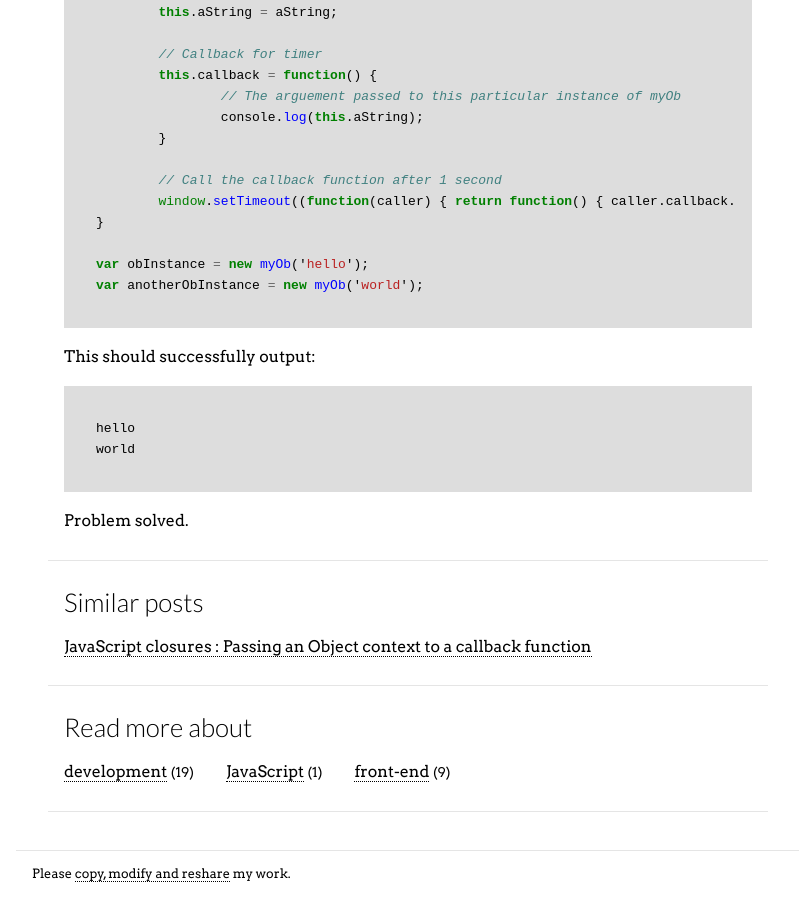
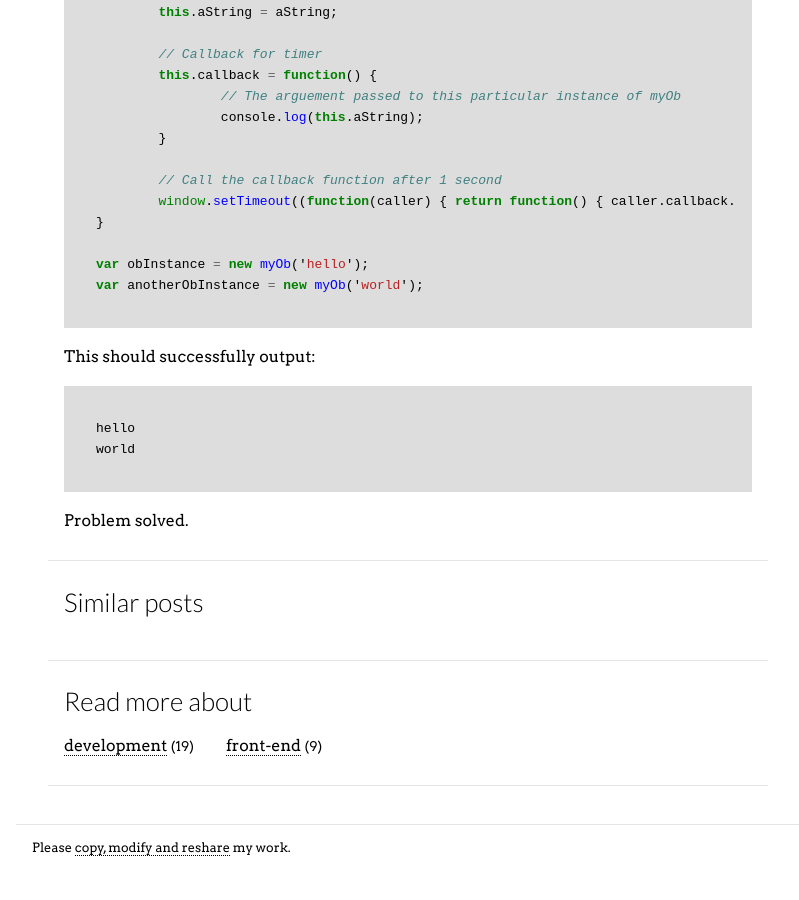
Before and after one commit to nottrobin/robinwinslow.uk, a Jekyll site: the page built from _posts/2012-03-13-javascript-closures-passing-an-object-context-to-a-callback-function.md, in a window 1280 px wide and 900 px high, scrolled down 1657 px. Shown: the whole window, without its empty margins (232-1031 px from the left). Built offline with Jekyll 4.4.1, drawn with Linux system fonts in a browser that asks for light colours; Markdown is read by kramdown in place of the engine named in the settings; a script that is not in the unit is left out; comment, search, counter and statistics services are not loaded; after the commit the page ends 2531 px from its top, so only the background shows below that.

Commit message:
Remove own page from similar links, and remove tags of only one item from "read more about" list.

```diff
--- a/_layouts/post.html
+++ b/_layouts/post.html
@@ -19,7 +19,7 @@ layout: default
         <ul>
     {% for tag in site.tags %}{% if tag[0] == page.tags[0] %}
         {% for post in tag[1] %}
-            {% if forloop.index < 4 %}
+            {% if forloop.index < 4  and post.title != page.title %}
             <li><a href="{{ post.url }}">{{ post.title }}</a></li>
             {% endif %}
         {% endfor %}
@@ -36,7 +36,7 @@ layout: default
     <nav>
         <ul>
     {% for tag in site.tags %}
-        {% if page.tags contains tag[0] %}
+        {% if page.tags contains tag[0] and tag[1].size > 1 %}
             <li><a href="/postsbytag.html#{{ tag[0] }}">{{ tag[0] }}</a> <small>({{ tag[1].size }})</small></li>
         {% endif %}
     {%endfor%}
```
